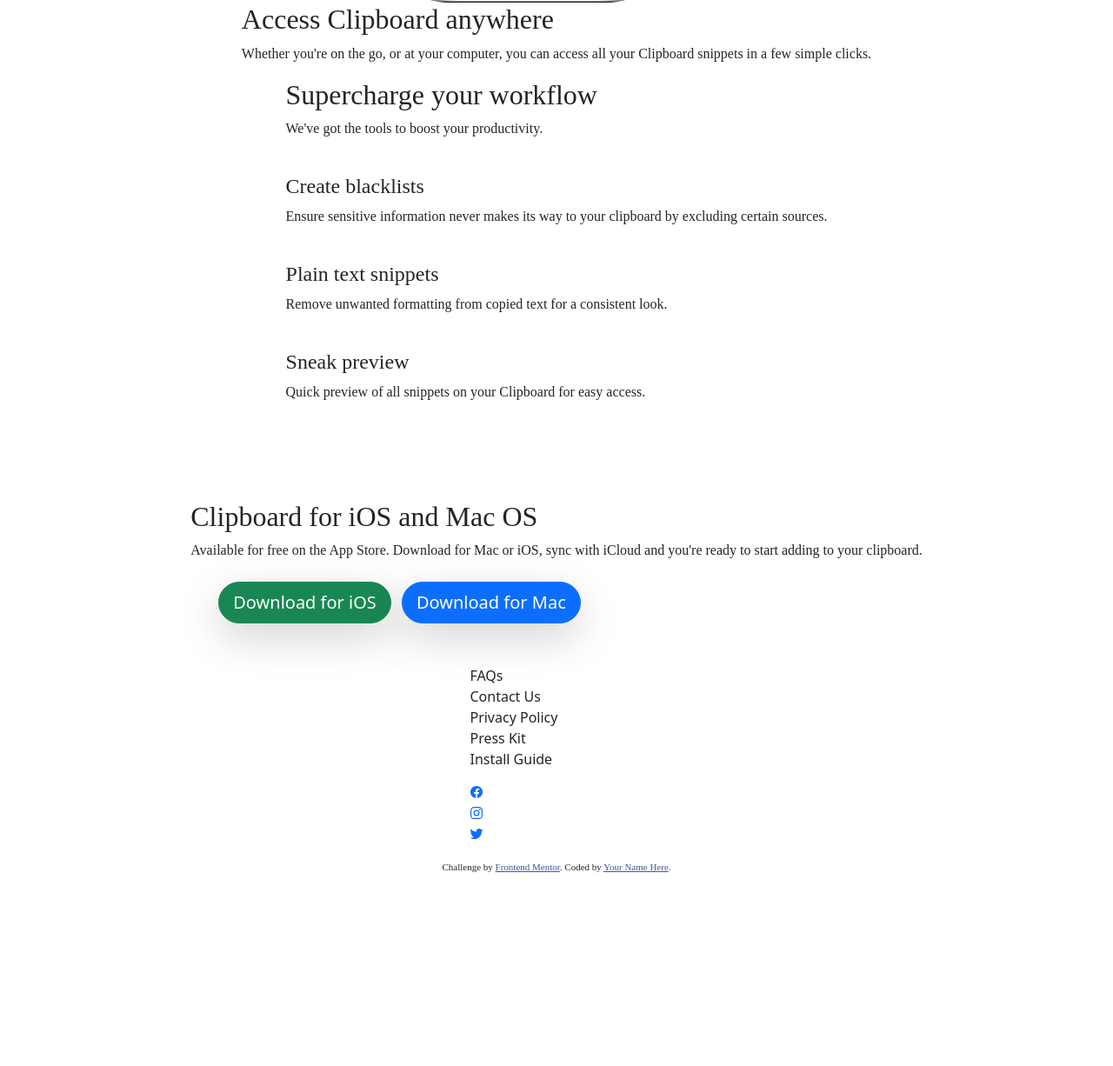
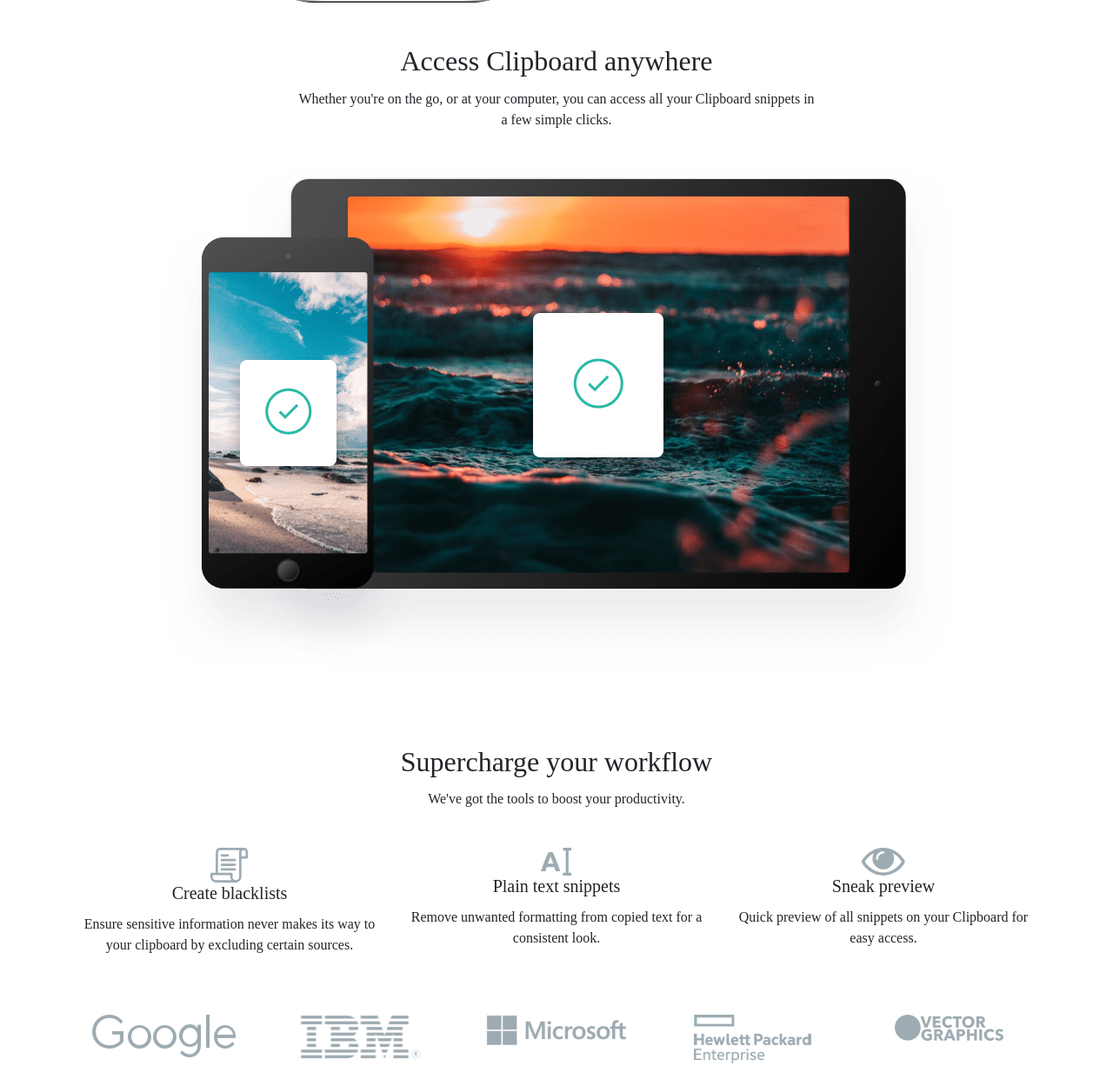
Before and after one commit to DblRH600/clipboard-landing-page-master, a plain HTML site: page index.html in a window 1280 px wide. Shown: the part 1194-2420 px from the top of the page at 87% size. Before the commit the page ends 2215 px from the top, so only its background shows below. Drawn offline with nearby package versions, Linux system fonts and the light colour scheme; a web font is replaced by a local one.

Commit message:
updated section for company logos, added electronic devices image section

```diff
--- a/index.html
+++ b/index.html
@@ -29,27 +29,48 @@
     <link rel="stylesheet" href="custom.css" />
     <title>Frontend Mentor | Clipboard landing page</title>
   </head>
-  <body class="container-fluid d-flex flex-column justify-content-center align-items-center">
-    <header class="d-flex flex-column justify-content-center align-items-center">
-      <img src="./images/bg-header-desktop.png" alt="Gray scale abstract mountain background."/>
+  <body
+    class="container-fluid d-flex flex-column justify-content-center align-items-center"
+  >
+    <header
+      class="d-flex flex-column justify-content-center align-items-center"
+    >
+      <img
+        src="./images/bg-header-desktop.png"
+        alt="Gray scale abstract mountain background."
+      />
       <div class="card-img-overlay text-center">
-        <img class="p-5" src="./images/logo.svg" alt="Clipboard logo."/>
-        <h1 class="fs-1 pb-1" >A history of everything you copy</h1>
-        <p class="fs-6 fw-light text-center mb-4" style="width: 34rem;">
+        <img class="p-5" src="./images/logo.svg" alt="Clipboard logo." />
+        <div
+          class="d-flex flex-column justify-content-center align-items-center"
+        >
+          <h1 class="fs-1 pb-1">A history of everything you copy</h1>
+          <p class="fs-6 fw-light text-center mb-4" style="width: 34rem">
             Clipboard allows you to track and organize everything you copy.
             Instantly access your clipboard on all your devices.
           </p>
         </div>
+      </div>
       <div class="m-4 pb-4">
-        <button type="button" class="btn btn-success btn-lg rounded-pill shadow-lg mx-2">Download for iOS</button>
-        <button type="button" class="btn btn-primary btn-lg rounded-pill shadow-lg">Download for Mac</button>
+        <button
+          type="button"
+          class="btn btn-success btn-lg rounded-pill shadow-lg mx-2"
+        >
+          Download for iOS
+        </button>
+        <button
+          type="button"
+          class="btn btn-primary btn-lg rounded-pill shadow-lg"
+        >
+          Download for Mac
+        </button>
       </div>
     </header>
 
     <main class="d-flex flex-column justify-content-center align-items-center">
       <section class="text-center">
         <h2>Keep track of your snippets</h2>
-        <p class="fw-light p-1" style="width: 32rem;">
+        <p class="fw-light p-1" style="width: 32rem">
           Clipboard instantly stores any item you copy in the cloud, meaning you
           can access your snippets immediately on all your devices. Our Mac and
           iOS apps will help you organize everything.
@@ -58,79 +79,101 @@
 
       <section class="container-fluid text-center gap-4">
         <div class="col">
-          <img src="./images/image-computer.png" alt="Desktop monitor." class="rounded float-start" />
+          <img
+            src="./images/image-computer.png"
+            alt="Desktop monitor."
+            class="rounded float-start"
+          />
         </div>
         <div class="row">
           <div class="d-flex flex-column">
             <div class="d-flex flex-column">
               <h3 class="fs-5 text-start">Quick Search</h3>
-              <p class="fw-light p-1 text-start" style="width: 22rem;">
+              <p class="fw-light p-1 text-start" style="width: 22rem">
                 Easily search your snippets by content, category, web address,
                 application, and more.
               </p>
             </div>
             <div class="d-flex flex-column">
               <h3 class="fs-5 text-start">iCloud Sync</h3>
-              <p class="fw-light p-1 text-start" style="width: 22rem;">Instantly saves and syncs snippets across all your devices.</p>
+              <p class="fw-light p-1 text-start" style="width: 22rem">
+                Instantly saves and syncs snippets across all your devices.
+              </p>
             </div>
             <div class="d-flex flex-column">
               <h3 class="fs-5 text-start">Complete History</h3>
-              <p class="fw-light p-1 text-start" style="width: 22rem;">
-                Retrieve any snippets from the first moment you started using the
-                app.
+              <p class="fw-light p-1 text-start" style="width: 22rem">
+                Retrieve any snippets from the first moment you started using
+                the app.
               </p>
             </div>
           </div>
         </div>
       </section>
 
-      <section class="d-flex flex-column justify-content-center align-items-center">
-        <div>
+      <section class="container-fluid text-center my-5">
+        <div
+          class="d-flex flex-column justify-content-center align-items-center"
+        >
           <h2>Access Clipboard anywhere</h2>
-          <p>
+          <p class="fw-light p-1" style="width: 38rem">
             Whether you&#39;re on the go, or at your computer, you can access
             all your Clipboard snippets in a few simple clicks.
           </p>
         </div>
-        <img src="" alt="" />
+        <img
+          class="my-4"
+          src="./images/image-devices.png"
+          alt="iPhone and iPad electronic devices."
+        />
       </section>
 
-      <section>
-        <div>
+      <section class="container-fluid text-center my-3">
+        <div
+          class="d-flex flex-column justify-content-center align-items-center"
+        >
           <h2>Supercharge your workflow</h2>
-          <p>We&#39;ve got the tools to boost your productivity.</p>
-        </div>
-        <div>
-          <div>
-            <img src="" alt="" />
-            <h4>Create blacklists</h4>
-            <p>
-              Ensure sensitive information never makes its way to your clipboard
-              by excluding certain sources.
+          <p class="fw-light p-1" style="width: 32rem">
+            We&#39;ve got the tools to boost your productivity.
           </p>
         </div>
-          <div>
-            <img src="" alt="" />
-            <h4>Plain text snippets</h4>
-            <p>
-              Remove unwanted formatting from copied text for a consistent look.
+        <div class="container-fluid text-center">
+          <div class="row my-4 justify-content-around">
+            <div class="col">
+              <img src="./images/icon-blacklist.svg" alt="Document icon." />
+              <h4 class="fs-5">Create blacklists</h4>
+              <p class="fw-light fs-6 p-1" style="width: 22rem">
+                Ensure sensitive information never makes its way to your
+                clipboard by excluding certain sources.
               </p>
             </div>
-          <div>
-            <img src="" alt="" />
-            <h4>Sneak preview</h4>
-            <p>
+            <div class="col">
+              <img src="./images/icon-text.svg" alt="Text icon." />
+              <h4 class="fs-5">Plain text snippets</h4>
+              <p class="fw-light fs-6 p-1" style="width: 22rem">
+                Remove unwanted formatting from copied text for a consistent
+                look.
+              </p>
+            </div>
+            <div class="col">
+              <img src="./images/icon-preview.svg" alt="Eye icon." />
+              <h4 class="fs-5">Sneak preview</h4>
+              <p class="fw-light fs-6 p-1" style="width: 22rem">
                 Quick preview of all snippets on your Clipboard for easy access.
               </p>
             </div>
-          <div><img src="" ref="" /></div>
-          <div><img src="" ref="" /></div>
-          <div><img src="" ref="" /></div>
-          <div><img src="" ref="" /></div>
+          </div>
+          <div class="row my-5 justify-content-between">
+            <div class="col"><img src="./images/logo-google.png" alt="Google logo." /></div>
+            <div class="col"><img src="./images/logo-ibm.png" alt="IBM logo." /></div>
+            <div class="col"><img src="./images/logo-microsoft.png" alt="Micorsoft logo." /></div>
+            <div class="col"><img src="./images/logo-hp.png" alt="Hewlet Packard logo." /></div>
+            <div class="col"><img src="./images/logo-vector-graphics.png" alt="Vector Graphics logo." /></div>
+          </div>
         </div>
       </section>
 
-      <section>
+      <section class="container-fluid text-center my-3">
         <div>
           <h2>Clipboard for iOS and Mac OS</h2>
           <p>
@@ -139,8 +182,18 @@
           </p>
         </div>
         <div class="m-4">
-          <button type="button" class="btn btn-success btn-lg rounded-pill shadow-lg mx-2">Download for iOS</button>
-          <button type="button" class="btn btn-primary btn-lg rounded-pill shadow-lg">Download for Mac</button>
+          <button
+            type="button"
+            class="btn btn-success btn-lg rounded-pill shadow-lg mx-2"
+          >
+            Download for iOS
+          </button>
+          <button
+            type="button"
+            class="btn btn-primary btn-lg rounded-pill shadow-lg"
+          >
+            Download for Mac
+          </button>
         </div>
       </section>
     </main>
```
Lines whose indentation alone changed are shown as unchanged.
